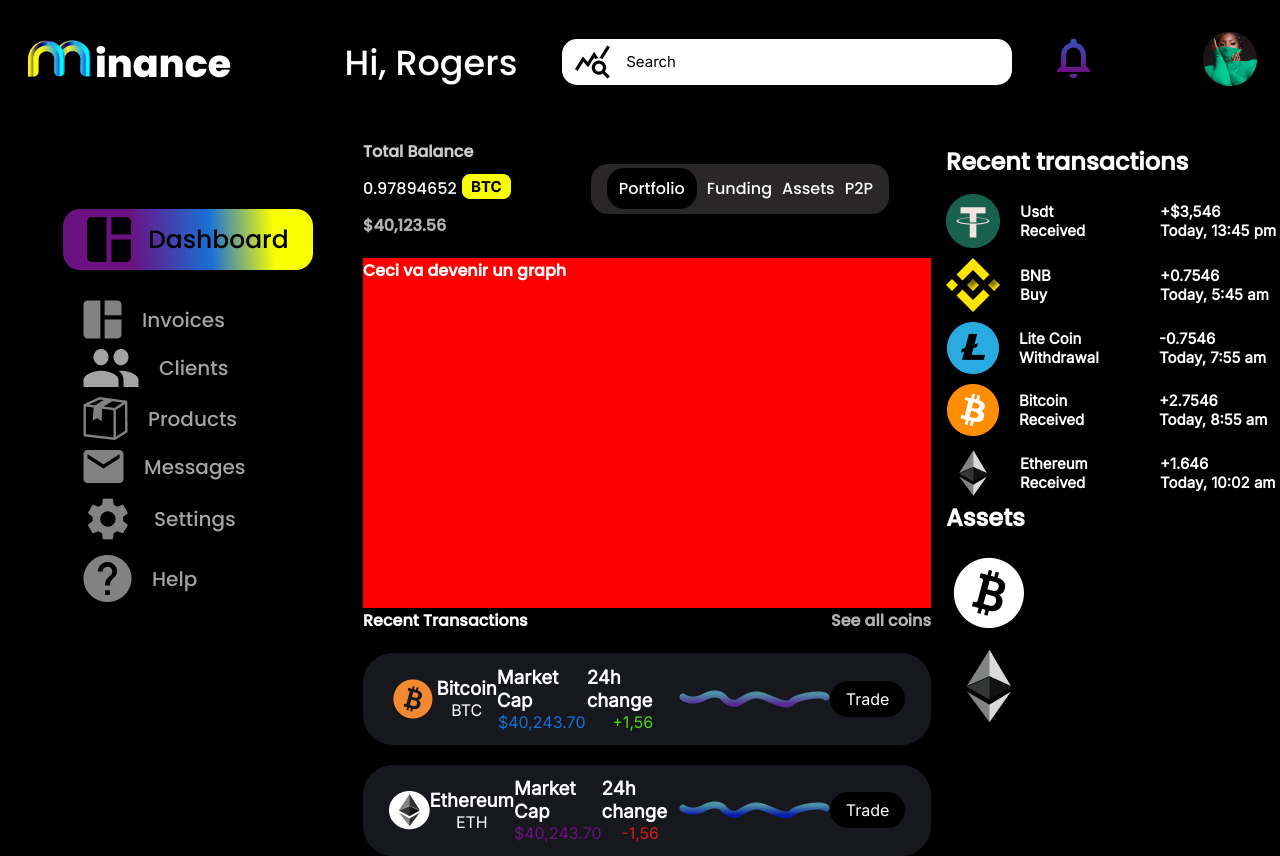
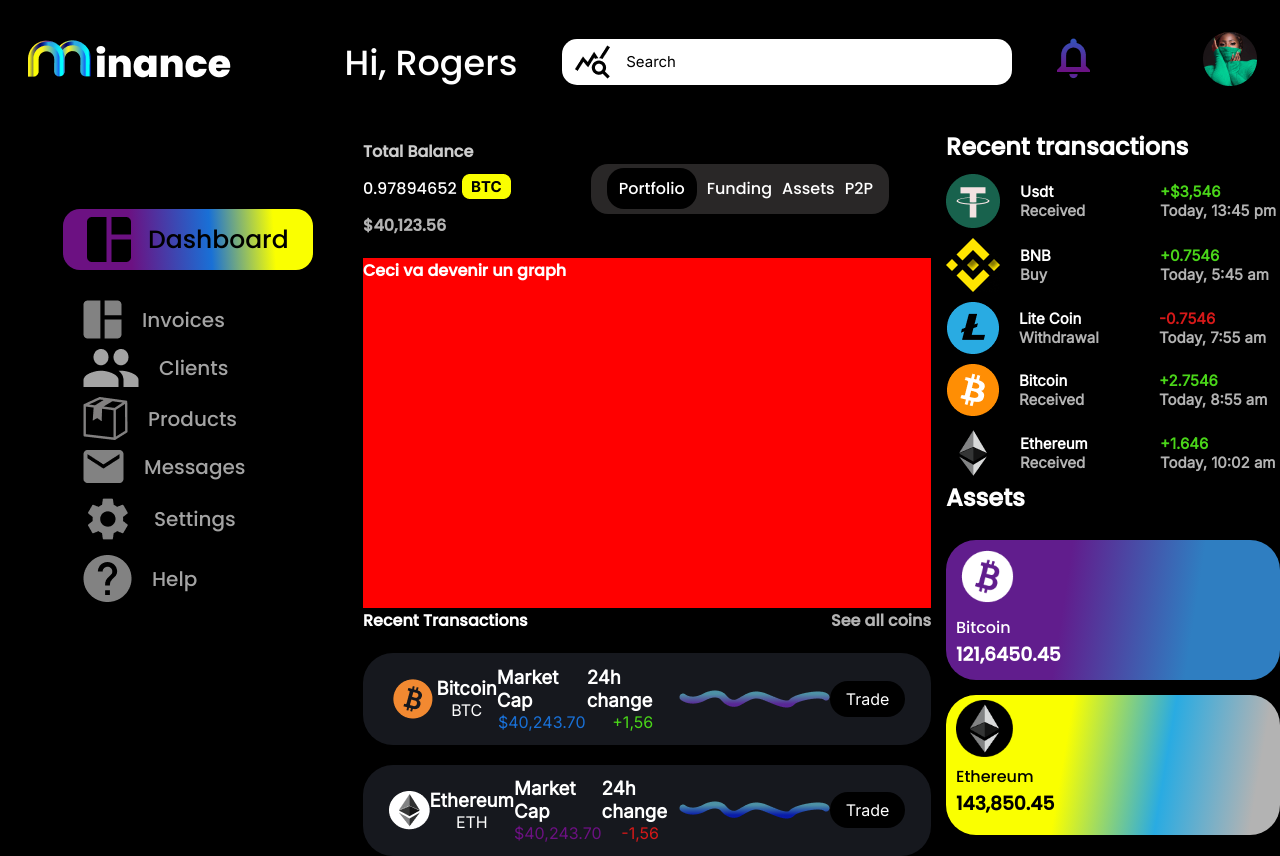
Before and after one commit to MortyOW/Int-gration-Maquette, a website: page index.html in a window 1280 px wide. Drawn offline with Linux system fonts and the light colour scheme.

Commit message:
:sparkles: Desktop Version finished

```diff
--- a/index.html
+++ b/index.html
@@ -87,7 +87,7 @@
         <section class="middle-3">
             <div class="transactions">
                 <h2>Recent Transactions</h2>
-                <h3>See all coins</h3>
+                <a href="">See all coins</a>
             </div>
             <div class="crypto">
                 <img src="assets/bitcoinlogo.png" alt="">
@@ -138,7 +138,7 @@
                     <h3>Received</h3>
                 </div>
                 <div class="status">
-                    <h2>+$3,546</h2>
+                    <h2 class="green">+$3,546</h2>
                     <h3>Today, 13:45 pm</h3>
                 </div>
             </div>
@@ -149,7 +149,7 @@
                     <h3>Buy</h3>
                 </div>
                 <div class="status">
-                    <h2>+0.7546</h2>
+                    <h2 class="green">+0.7546</h2>
                     <h3>Today, 5:45 am</h3>
                 </div>
             </div>
@@ -160,7 +160,7 @@
                     <h3>Withdrawal</h3>
                 </div>
                 <div class="status">
-                    <h2>-0.7546</h2>
+                    <h2 class="red">-0.7546</h2>
                     <h3>Today, 7:55 am</h3>
                 </div>
             </div>
@@ -171,7 +171,7 @@
                     <h3>Received</h3>
                 </div>
                 <div class="status">
-                    <h2>+2.7546</h2>
+                    <h2 class="green">+2.7546</h2>
                     <h3>Today, 8:55 am</h3>
                 </div>
             </div>
@@ -182,20 +182,28 @@
                     <h3>Received</h3>
                 </div>
                 <div class="status">
-                    <h2>+1.646</h2>
+                    <h2 class="green">+1.646</h2>
                     <h3>Today, 10:02 am</h3>
                 </div>
             </div>
         </section>
-        <section class="right2">
+        <section class="right-2">
             <div class="title">
                 <h2>Assets</h2>
             </div>
-            <div class="asset">
+            <div class="asset1">
                 <img src="assets/btclogo2.png" alt="">
+                <div class="txt">
+                    <p>Bitcoin</p>
+                    <h3>121,6450.45</h3>
+                </div>
             </div>
-            <div class="asset">
+            <div class="asset2">
                 <img src="assets/lastethlogo.png" alt="">
+                <div class="txt">
+                    <p>Ethereum</p>
+                    <h3>143,850.45</h3>
+                </div>
             </div>
         </section>
     </section>
--- a/style/style.scss
+++ b/style/style.scss
@@ -182,11 +182,12 @@
                 font-weight: 700;
                 font-size: 16px;
             }
-            h3{
+            a{
                 font-weight: 700;
                 font-size: 16px;
                 color: white;
                 opacity: 70%;
+                text-decoration: none;
             }
         }
         .crypto{
@@ -242,12 +243,12 @@
 
 .right-section{
     padding-left: 15px;
-    padding-top: 50px;
+    padding-top: 35px;
     display: flex;
     flex-direction: column;
     color: white;
     .title{
-        padding-bottom: 15px;
+        padding-bottom: 10px;
     }
     .right-1{
         gap: 10px;
@@ -262,11 +263,18 @@
             font-family: 'Inter', sans-serif;
             .status{
                 width: 120px;
+                .green{
+                    color: #4AD619;
+                }
+                .red{
+                    color: #D61919;
+                }
                 h2{
                     font-size: 15px;
                 }
                 h3{
                     font-size: 15px;
+                    opacity: 70%;
                 }
                 display: flex;
                 flex-direction: column;
@@ -274,5 +282,42 @@
             }
         }
     }
+    .right-2{
+        display: flex;
+        flex-direction: column;
+        gap: 15px;
+        .asset1{
+            background: linear-gradient(98.73deg, #611D8D 35.75%, #2F7EC1 73.26%);
+            border-radius: 30px;
+            height: 140px;
+            .txt{
+                display: flex;
+                flex-direction: column;
+                padding-left: 10px;
+                color: white;
+            }
+            img{
+                width: 22%;
+                padding-left: 10px;
+                padding-top: 5px;
+            }
+        }
+        .asset2{
+            background: linear-gradient(99.56deg, #FAFF00 35.82%, #29ABE2 64.75%, rgba(255, 255, 255, 0.7) 91.33%);
+            border-radius: 30px;
+            height: 140px;
+            .txt{
+                display: flex;
+                flex-direction: column;
+                padding-left: 10px;
+                color: black;
+            }
+            img{
+                padding-top: 5px;
+                padding-left: 10px;
+                width: 20%;
+            }
+        }
+    }
 }
 }
```
Also changed, not shown: style/style.css, 1 other file.
